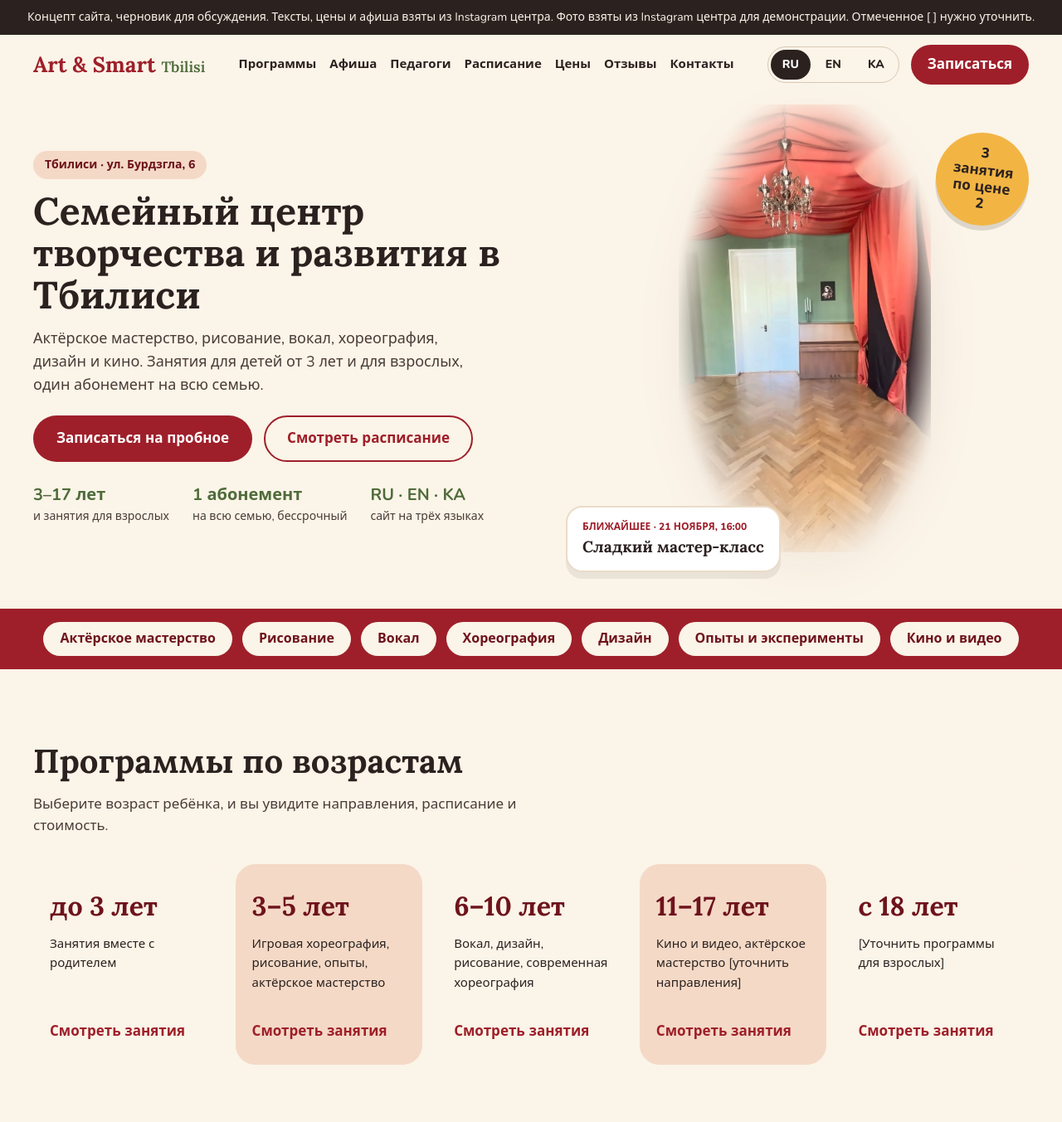
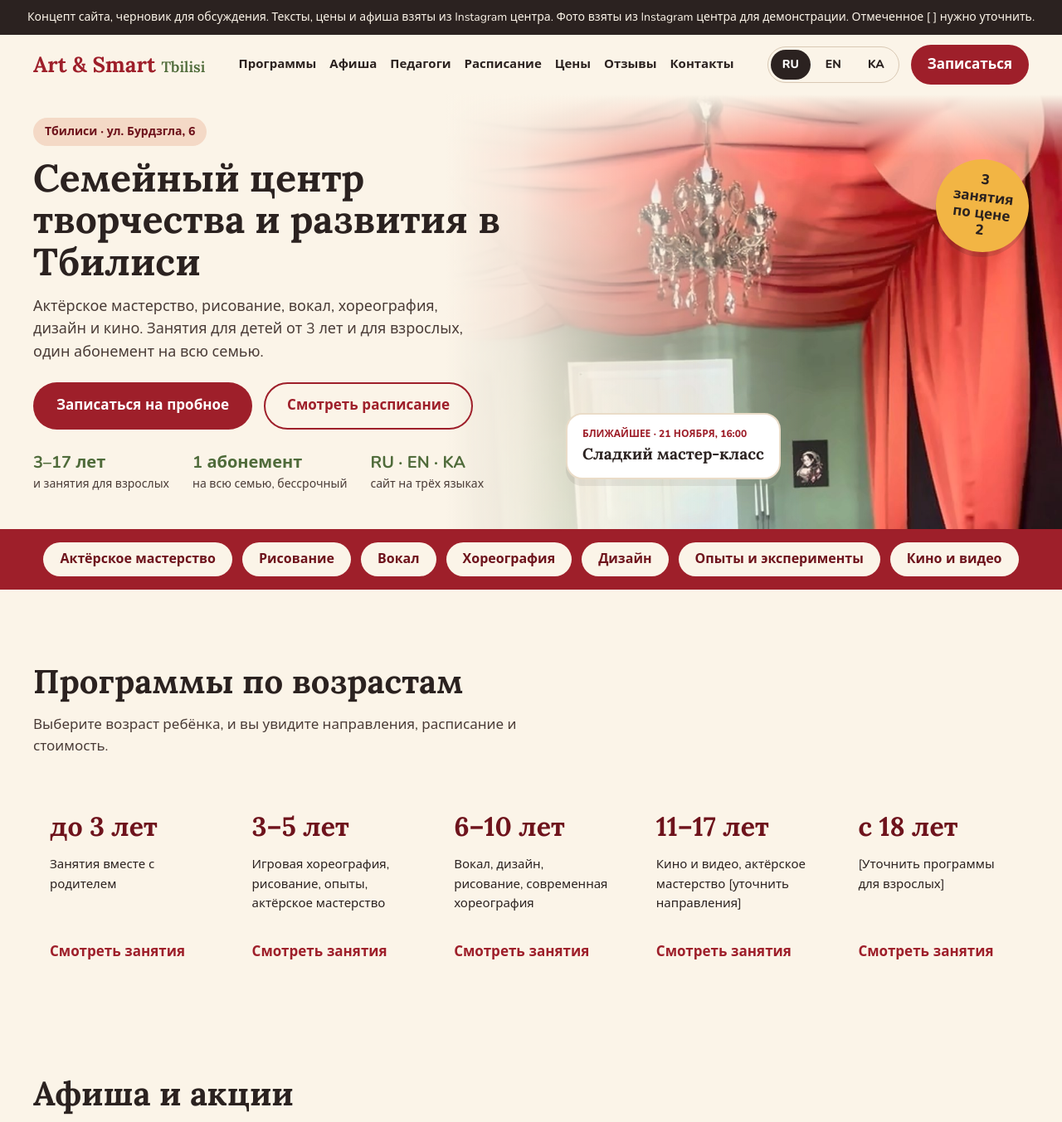
Before and after one commit to 2634411/ge-lenvin7, a plain HTML site: page demo/artsmart/index.html in a window 1280 px wide. Shown: the top 1353 px of the page at 83% size. Drawn offline with nearby package versions, Linux system fonts and the light colour scheme.

Commit message:
ArtSmart demo: wide hero with fade, age cards merged with background + hover
Co-Authored-By: Claude Sonnet 5.5 <noreply@anthropic.com>
Claude-Session: https://claude.ai/code/session_01ALybUd3niLvE4JYEkRAd4d

```diff
--- a/demo/artsmart/index.html
+++ b/demo/artsmart/index.html
@@ -15,6 +15,8 @@
 <style>
 body{margin:0;font-family:'Nunito',system-ui,sans-serif;color:#2B2220;background:#FBF4E8}
 a{color:#9E1F2A}a:hover{color:#6E131C}
+.age-card{background:transparent;transition:background .2s,transform .2s}
+.age-card:hover{background:#F4D9C6;transform:translateY(-3px)}
 button{font-family:inherit}
 </style>
 </helmet>
@@ -43,7 +45,10 @@ button{font-family:inherit}
 </div>
 </header>
 
-<section style="max-width:1200px;margin:0 auto;padding:12px 32px 44px;display:flex;flex-wrap:wrap;align-items:center;gap:40px">
+<section style="position:relative;overflow:hidden;background:#FBF4E8">
+<div style="position:absolute;top:0;right:0;bottom:0;width:58%;background:url(img/hall-hero-full.jpg) center 13%/cover no-repeat"></div>
+<div style="position:absolute;top:0;right:0;bottom:0;width:58%;background:linear-gradient(90deg,#FBF4E8 0%,rgba(251,244,232,0.9) 12%,rgba(251,244,232,0.5) 30%,rgba(251,244,232,0) 58%),linear-gradient(180deg,#FBF4E8 0%,rgba(251,244,232,0) 14%)"></div>
+<div style="position:relative;max-width:1200px;margin:0 auto;padding:28px 32px 44px;display:flex;flex-wrap:wrap;align-items:center;gap:40px">
 <div style="flex:1 1 480px;min-width:0">
 <div style="display:inline-block;background:#F4D9C6;color:#6E131C;font-weight:800;font-size:14px;padding:6px 14px;border-radius:999px;margin-bottom:14px">Тбилиси · ул. Бурдзгла, 6</div>
 <h1 style="font-family:'Lora',Georgia,serif;font-size:46px;line-height:1.1;margin:0 0 14px;color:#2B2220">{{ heroTitle }}</h1>
@@ -58,13 +63,14 @@ button{font-family:inherit}
 <div><strong style="font-size:20px;color:#4F6B3A;display:block">RU · EN · KA</strong>сайт на трёх языках</div>
 </div>
 </div>
-<div style="flex:1 1 400px;min-width:0;position:relative;padding:0 0 24px 0">
-<div style="position:relative;display:flex;justify-content:center;align-items:center"><img src="img/hall-hero.webp" alt="Главный зал центра: красные шторы, люстра, паркет" style="display:block;width:auto;max-width:100%;height:540px;object-fit:contain;filter:drop-shadow(0 18px 30px rgba(110,19,28,0.10))"></div>
+<div style="flex:1 1 400px;min-width:0;position:relative;min-height:420px">
 <div style="position:absolute;top:34px;right:0;transform:rotate(7deg);background:#F2B544;color:#2B2220;font-weight:800;font-size:17px;line-height:1.2;padding:16px 18px;border-radius:50%;width:112px;height:112px;box-sizing:border-box;display:flex;align-items:center;justify-content:center;text-align:center;box-shadow:0 6px 0 rgba(43,34,32,0.15)">3 занятия по цене 2</div>
 <a href="#events" style="position:absolute;left:-18px;bottom:0;background:#FFFFFF;color:#2B2220;text-decoration:none;border:2px solid #EADCC8;border-radius:20px;padding:14px 18px;display:flex;flex-direction:column;box-shadow:0 8px 0 rgba(43,34,32,0.08)">
 <span style="font-size:12px;font-weight:800;color:#9E1F2A">БЛИЖАЙШЕЕ · 21 НОЯБРЯ, 16:00</span>
 <span style="font-family:'Lora',Georgia,serif;font-weight:700;font-size:19px">Сладкий мастер-класс</span>
 </a>
+
+</div>
 </div>
 </section>
 
@@ -81,7 +87,7 @@ button{font-family:inherit}
 <p style="margin:0 0 32px;color:#4A3C37;max-width:640px">Выберите возраст ребёнка, и вы увидите направления, расписание и стоимость.</p>
 <div style="display:grid;grid-template-columns:repeat(5,minmax(0,1fr));gap:18px">
 <sc-for list="{{ ages }}" as="age" hint-placeholder-count="5">
-<a href="#schedule" style="text-decoration:none;color:#2B2220;background:{{ age.bg }};border-radius:24px;padding:26px 20px;display:flex;flex-direction:column;gap:10px;min-height:190px">
+<a class="age-card" href="#schedule" style="text-decoration:none;color:#2B2220;border-radius:24px;padding:26px 20px;display:flex;flex-direction:column;gap:10px;min-height:190px">
 <span style="font-family:'Lora',Georgia,serif;font-size:32px;font-weight:700;color:#6E131C">{{ age.label }}</span>
 <span style="font-size:15px">{{ age.text }}</span>
 <span style="margin-top:auto;font-weight:800;color:#9E1F2A">Смотреть занятия</span>
```
Also changed, not shown: demo/artsmart/img/hall-hero-full.jpg (added), demo/artsmart/img/hall-hero.webp (deleted).
